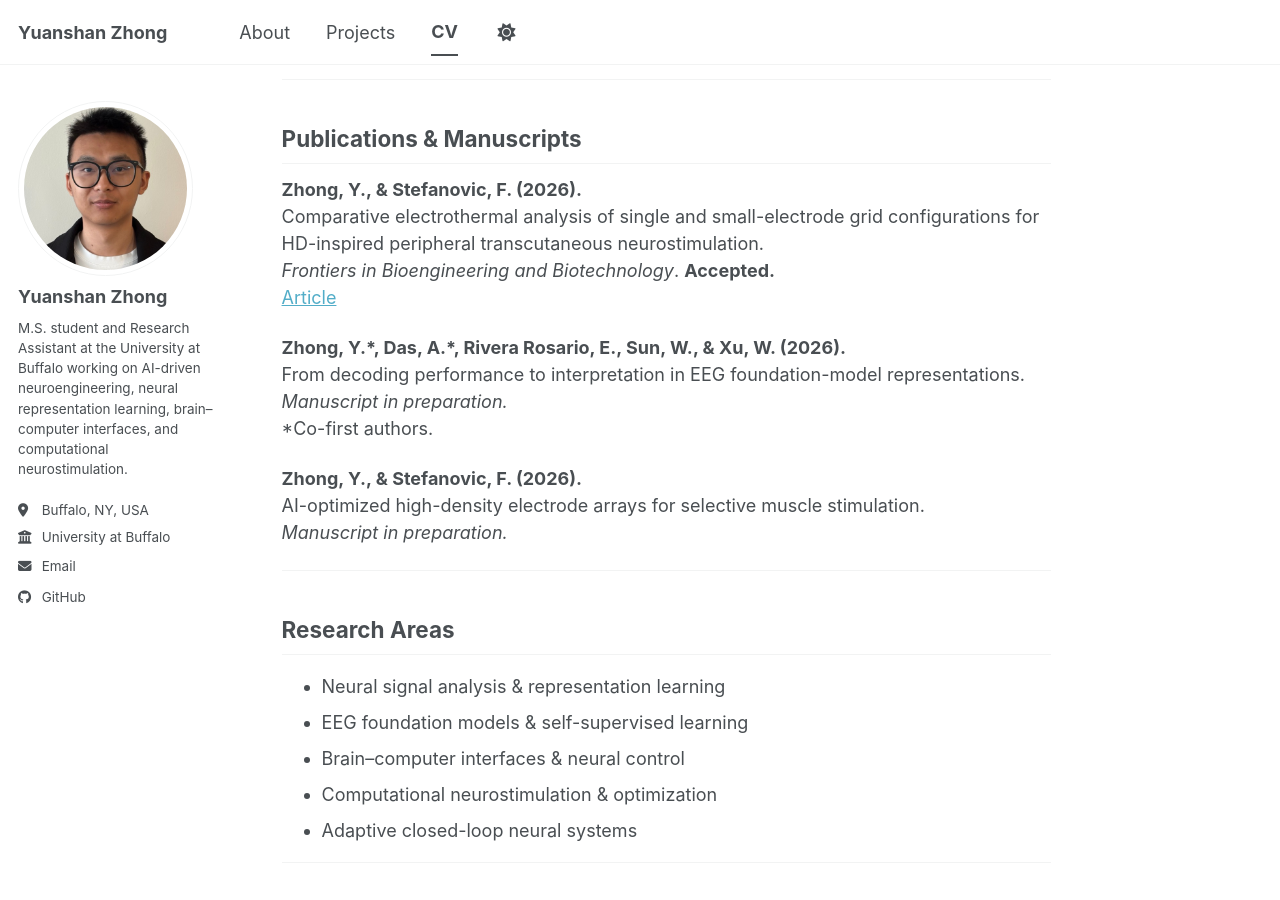
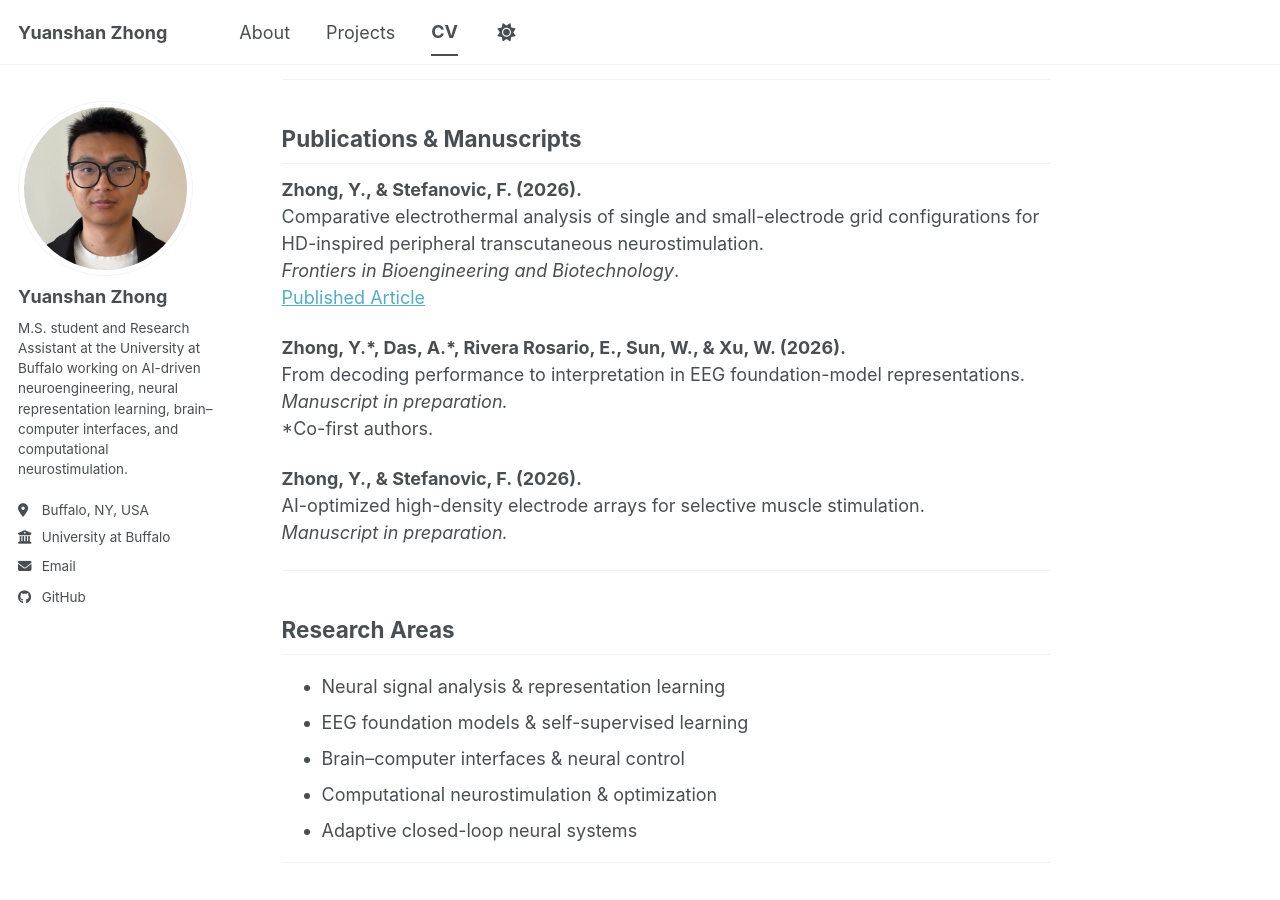
Before and after one commit to Yzhong9527/Yzhong9527.github.io, a Jekyll site: the page built from _pages/cv.md, in a window 1280 px wide and 900 px high, scrolled down 2182 px. Built offline with Jekyll 4.4.1, drawn with Linux system fonts in a browser that asks for light colours; a script bundle is joined from its source files by our own code; library files that are not in the unit come from our copies.

Commit message:
Revise publication citation in CV
Updated publication entry with correct citation format and link.

```diff
--- a/_pages/cv.md
+++ b/_pages/cv.md
@@ -77,8 +77,8 @@ Apr 2025 – Present
 
 **Zhong, Y., & Stefanovic, F. (2026).**
 Comparative electrothermal analysis of single and small-electrode grid configurations for HD-inspired peripheral transcutaneous neurostimulation.
-*Frontiers in Bioengineering and Biotechnology*. **Accepted.**
-[Article](https://www.frontiersin.org/journals/bioengineering-and-biotechnology/articles/10.3389/fbioe.2026.1904885/abstract)
+*Frontiers in Bioengineering and Biotechnology*.
+[Published Article](https://doi.org/10.3389/fbioe.2026.1904885)
 
 **Zhong, Y.\*, Das, A.\*, Rivera Rosario, E., Sun, W., & Xu, W. (2026).**
 From decoding performance to interpretation in EEG foundation-model representations.
```
